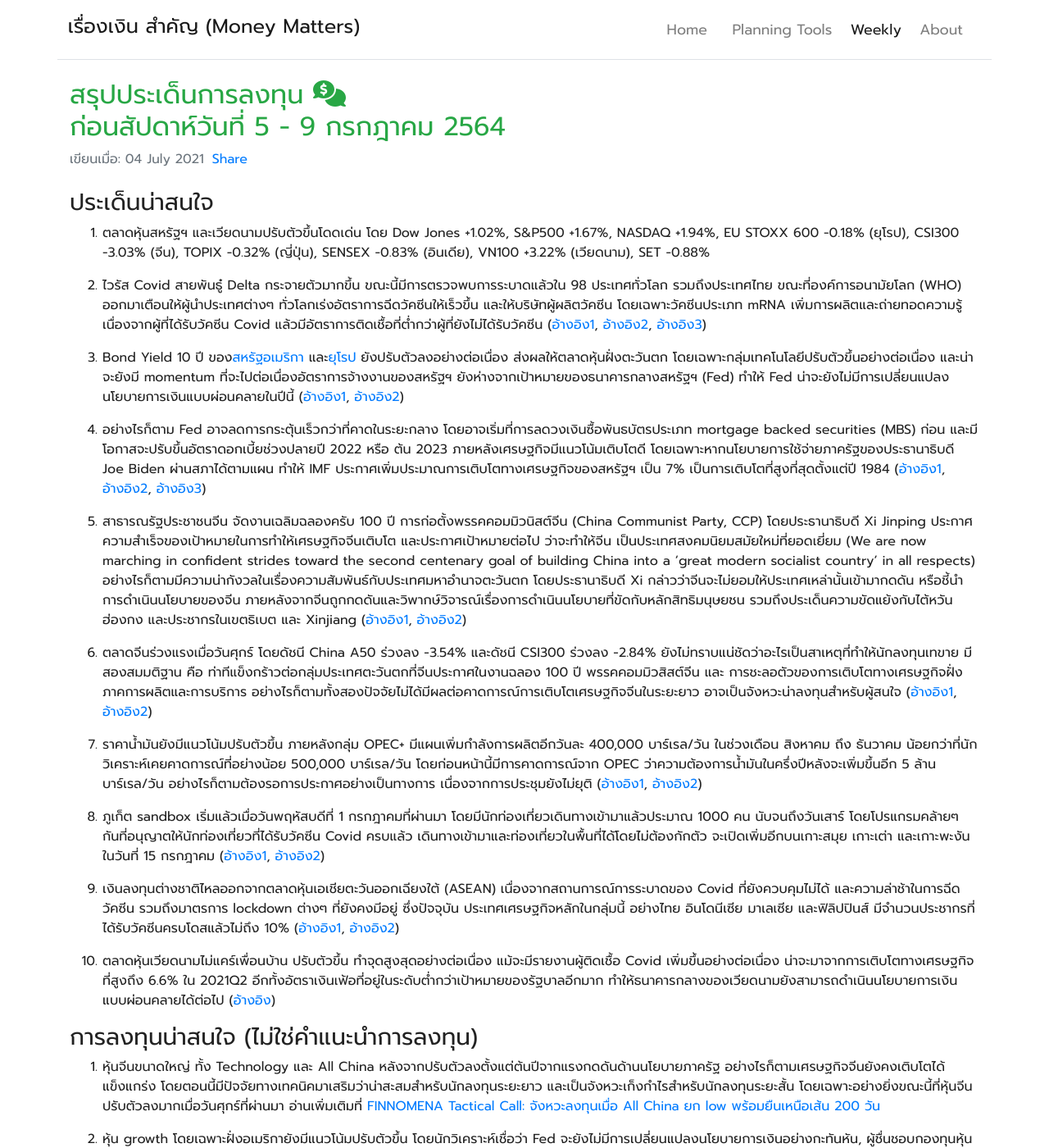
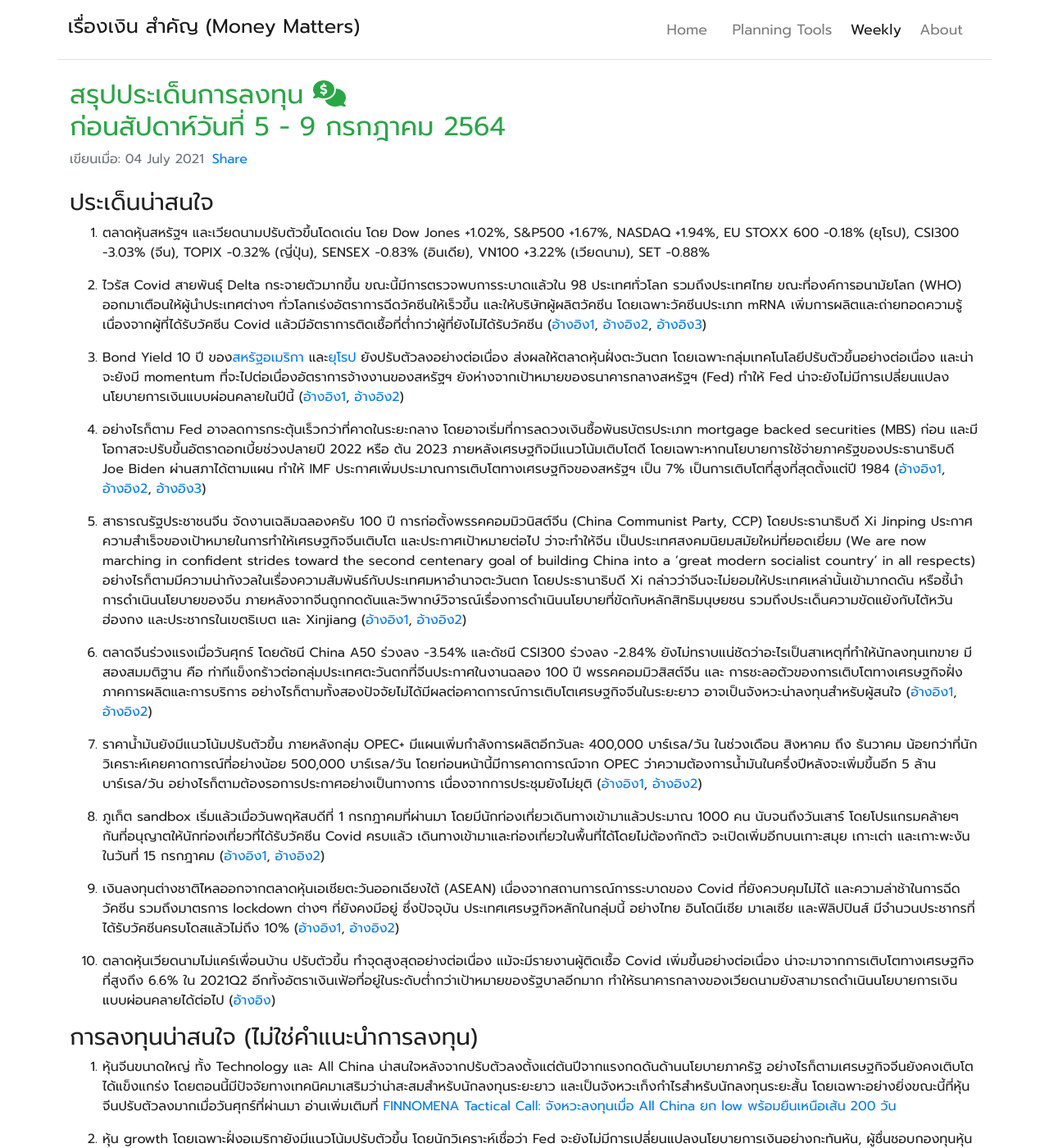
Before and after one commit to moneysart/moneysart.github.io, a Jekyll site: the page built from weekly/_posts/2021-07-04-summary.md, in a window 1280 px wide and 1400 px high. Shown: the whole window at 82% size. Built offline with Jekyll 4.4.1, drawn with Linux system fonts in a browser that asks for light colours; nearby versions of some CDN libraries.

Commit message:
edit text

```diff
--- a/weekly/_posts/2021-07-04-summary.md
+++ b/weekly/_posts/2021-07-04-summary.md
@@ -13,7 +13,7 @@ date: 2021-07-04
 
 1. ตลาดหุ้นสหรัฐฯ และเวียดนามปรับตัวขึ้นโดดเด่น โดย Dow Jones +1.02%, S&P500 +1.67%, NASDAQ +1.94%, EU STOXX 600 -0.18% (ยุโรป), CSI300 -3.03% (จีน), TOPIX -0.32% (ญี่ปุ่น), SENSEX -0.83% (อินเดีย), VN100 +3.22% (เวียดนาม), SET -0.88%
 
-2. ไวรัส Covid สายพันธู๋ Delta กระจายตัวมากขึ้น ขณะนี้มีการตรวจพบการระบาดแล้วใน 98 ประเทศทั่วโลก รวมถึงประเทศไทย ขณะที่องค์การอนามัยโลก (WHO) ออกมาเตือนให้ผู้นำประเทศต่างๆ ทั่วโลกเร่งอัตราการฉีดวัคซีนให้เร็วขึ้น และให้บริษัทผู้ผลิตวัคซีน โดยเฉพาะวัคซีนประเภท mRNA เพิ่มการผลิตและถ่ายทอดความรู้  เนื่องจากผู้ที่ได้รับวัคซีน Covid แล้วมีอัตราการติดเชื้อที่ต่ำกว่าผู้ที่ยังไม่ได้รับวัคซีน ([อ้างอิง1](https://news.un.org/en/story/2021/07/1095252), [อ้างอิง2](https://www.marketwatch.com/story/rising-covid-19-cases-in-california-highlight-risks-of-delta-variant-as-who-head-warns-world-in-dangerous-period-of-pandemic-11625237936),
+2. ไวรัส Covid สายพันธุ์ Delta กระจายตัวมากขึ้น ขณะนี้มีการตรวจพบการระบาดแล้วใน 98 ประเทศทั่วโลก รวมถึงประเทศไทย ขณะที่องค์การอนามัยโลก (WHO) ออกมาเตือนให้ผู้นำประเทศต่างๆ ทั่วโลกเร่งอัตราการฉีดวัคซีนให้เร็วขึ้น และให้บริษัทผู้ผลิตวัคซีน โดยเฉพาะวัคซีนประเภท mRNA เพิ่มการผลิตและถ่ายทอดความรู้  เนื่องจากผู้ที่ได้รับวัคซีน Covid แล้วมีอัตราการติดเชื้อที่ต่ำกว่าผู้ที่ยังไม่ได้รับวัคซีน ([อ้างอิง1](https://news.un.org/en/story/2021/07/1095252), [อ้างอิง2](https://www.marketwatch.com/story/rising-covid-19-cases-in-california-highlight-risks-of-delta-variant-as-who-head-warns-world-in-dangerous-period-of-pandemic-11625237936),
 [อ้างอิง3](https://www.bangkokpost.com/thailand/general/2140051/delta-strain-to-dominate-in-the-capital))
 
 3. Bond Yield 10 ปี ของ[สหรัฐอเมริกา](https://www.cnbc.com/quotes/US10Y) และ[ยุโรป](https://ycharts.com/indicators/10year_eurozone_central_government_bond_par_yield_curve) ยังปรับตัวลงอย่างต่อเนื่อง ส่งผลให้ตลาดหุ้นฝั่งตะวันตก โดยเฉพาะกลุ่มเทคโนโลยีปรับตัวขึ้นอย่างต่อเนื่อง และน่าจะยังมี momentum ที่จะไปต่อเนื่องอัตราการจ้างงานของสหรัฐฯ ยังห่างจากเป้าหมายของธนาคารกลางสหรัฐฯ (Fed) ทำให้ Fed น่าจะยังไม่มีการเปลี่ยนแปลงนโยบายการเงินแบบผ่อนคลายในปีนี้
@@ -52,7 +52,7 @@ https://l.facebook.com/l.php?u=https%3A%2F%2Fwww.investing.com%2Fnews%2Feconomy%
 
 ### การลงทุนน่าสนใจ (ไม่ใช่คำแนะนำการลงทุน)
 
-1. หุ้นจีนขนาดใหญ่ ทั้ง Technology และ All China หลังจากปรับตัวลงตั้งแต่ต้นปีจากแรงกดดันด้านนโยบายภาครัฐ อย่างไรก็ตามเศรษฐกิจจีนยังคงเติบโตได้แข็งแกร่ง โดยตอนนี้มีปัจจัยทางเทคนิคมาเสริมว่าน่าสะสมสำหรับนักลงทุนระยะยาว และเป็นจังหวะเก็งกำไรสำหรับนักลงทุนระยะสั้น โดยเฉพาะอย่างยิ่งขณะนี้ที่หุ้นจีนปรับตัวลงมากเมื่อวันศุกร์ที่ผ่านมา
+1. หุ้นจีนขนาดใหญ่ ทั้ง Technology และ All China น่าสนใจหลังจากปรับตัวลงตั้งแต่ต้นปีจากแรงกดดันด้านนโยบายภาครัฐ อย่างไรก็ตามเศรษฐกิจจีนยังคงเติบโตได้แข็งแกร่ง โดยตอนนี้มีปัจจัยทางเทคนิคมาเสริมว่าน่าสะสมสำหรับนักลงทุนระยะยาว และเป็นจังหวะเก็งกำไรสำหรับนักลงทุนระยะสั้น โดยเฉพาะอย่างยิ่งขณะนี้ที่หุ้นจีนปรับตัวลงมากเมื่อวันศุกร์ที่ผ่านมา
 อ่านเพิ่มเติมที่ [FINNOMENA Tactical Call: จังหวะลงทุนเมื่อ All China ยก low พร้อมยืนเหนือเส้น 200 วัน](https://www.finnomena.com/finnomena-ic/tactical-call-china-opp/)
 
 2. หุ้น growth โดยเฉพาะฝั่งอเมริกายังมีแนวโน้มปรับตัวขึ้น โดยนักวิเคราะห์เชื่อว่า Fed จะยังไม่มีการเปลี่ยนแปลงนโยบายการเงินอย่างกะทันหัน, ผู้ชื่นชอบกองทุนหุ้น growth สะสมได้ ทั้งแบบมั่นคง ([TMBGQG](https://www.finnomena.com/fund/TMBGQG)), แบบเติบโต ([ONE-UGG-RA](https://www.finnomena.com/fund/ONE-UGG-RA), [KF-US](https://www.finnomena.com/fund/KF-US)), และแบบสายซิ่ง ([TMB-ES-INTERNET](https://www.finnomena.com/fund/TMB-ES-INTERNET))
```
